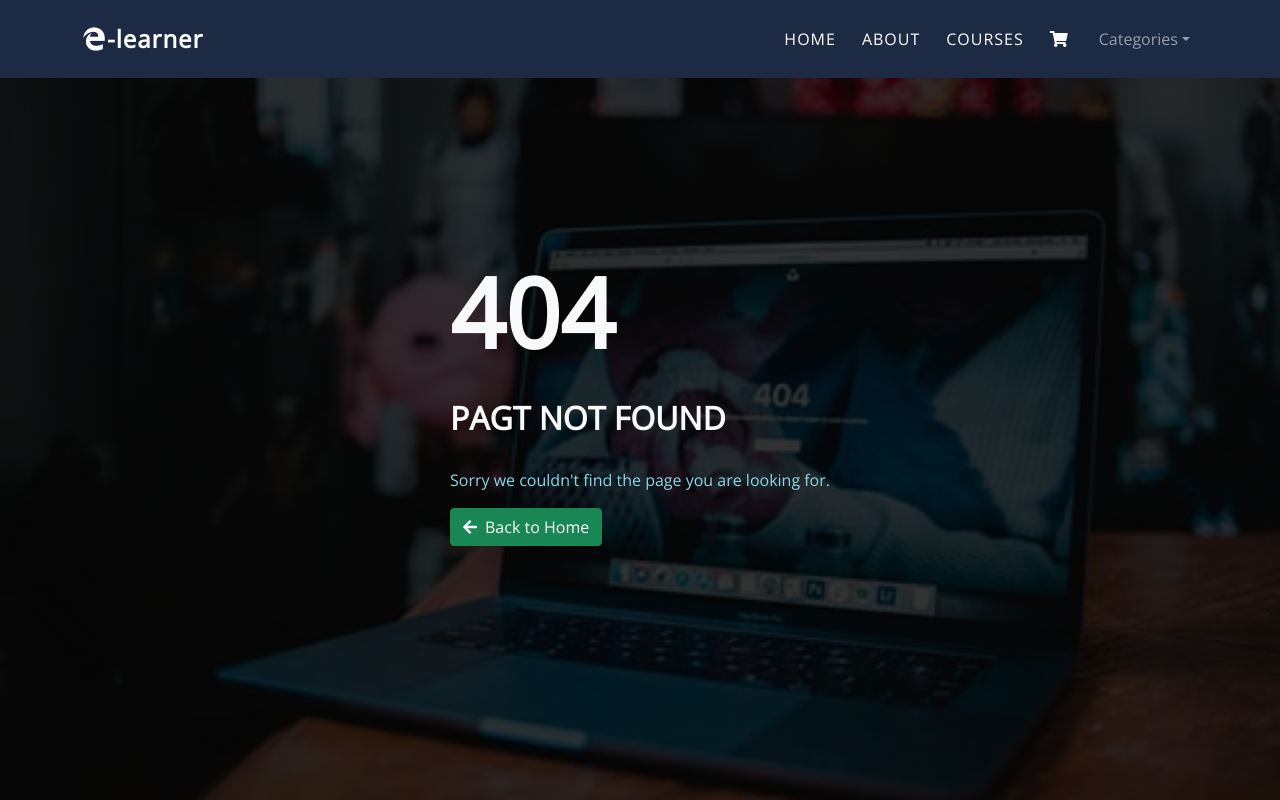
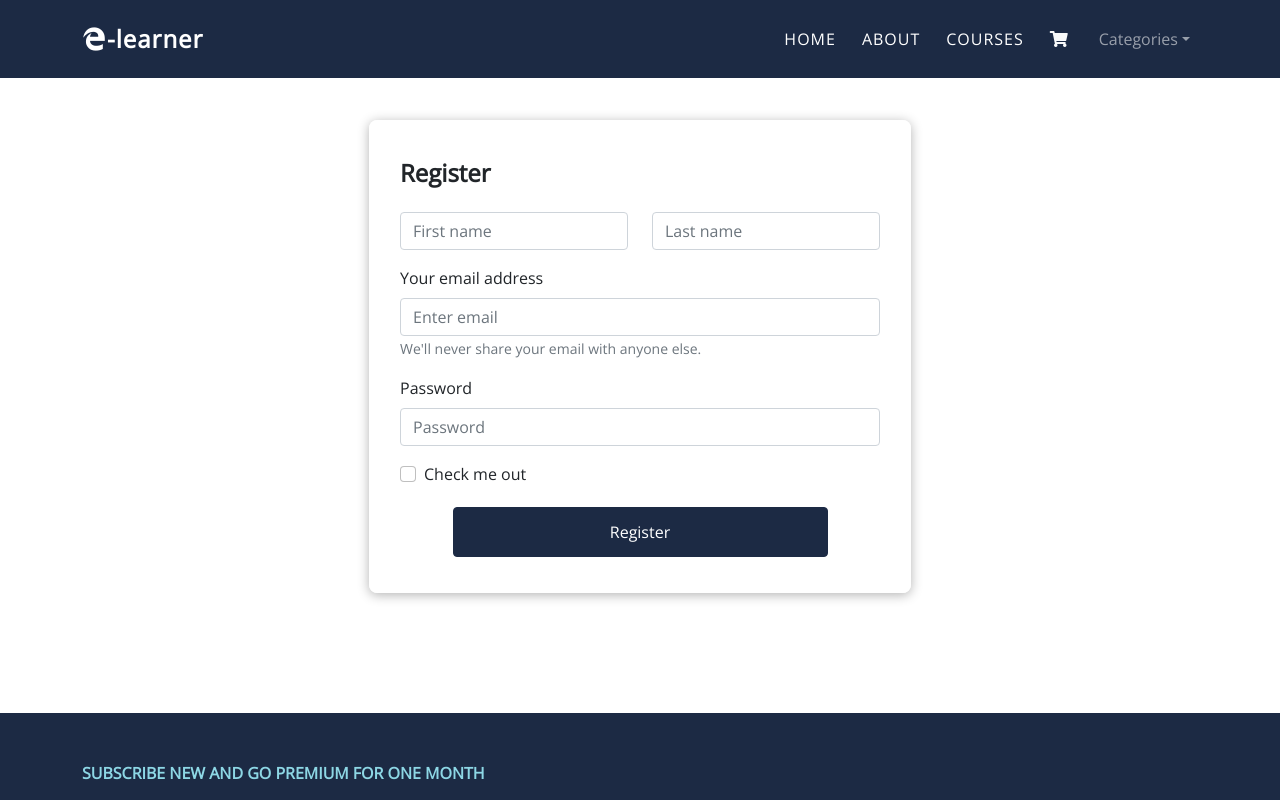
Before and after one commit to smsakawat/E-Learner, a React (Create React App) app: page /signup in a window 1280 px wide. Shown: the top 800 px of the page. Built offline with nearby package versions, Linux system fonts and the light colour scheme.

Commit message:
signup form added

```diff
--- a/src/App.js
+++ b/src/App.js
@@ -9,6 +9,7 @@ import Error from './components/Error/Error';
 import Footer from './components/Footer/Footer';
 import Header from './components/Header/Header';
 import Home from './components/Home/Home';
+import Signup from './components/Signup/Signup';
 
 
 
@@ -26,6 +27,9 @@ function App() {
         </Route>
         <Route exact path='/categories/home'>
           <Home></Home>
+        </Route>
+        <Route exact path='/signup'>
+          <Signup></Signup>
         </Route>
         <Route exact path='/about'>
           <About></About>
--- a/src/components/Categories/Category/Category.css
+++ b/src/components/Categories/Category/Category.css
@@ -1,5 +1,21 @@
 .category-card {
-  border: 1px solid rgb(160, 159, 159);
-  border-radius: 6px;
+  border: 1px solid rgb(209, 208, 208);
+  border-radius: 4px;
   margin: 5px;
 }
+
+.category-img-div {
+  overflow: hidden;
+  display: inline-block;
+}
+.category-img {
+  height: 14rem;
+  width: 265px;
+  transition: transform 0.5s linear;
+}
+
+.category-img:hover {
+  transform: scale(1.15);
+  background-image: linear-gradient(rgba(0, 0, 0, 0.5), rgba(0, 0, 0, 0.7));
+  filter: brightness(50%);
+}
--- a/src/components/Categories/Category/Category.js
+++ b/src/components/Categories/Category/Category.js
@@ -1,4 +1,5 @@
 import React from 'react';
+import { Card } from 'react-bootstrap';
 import Rating from 'react-rating';
 import { addToDb } from '../../LocalDb/LocalDb';
 import './Category.css';
@@ -11,10 +12,8 @@ const Category = ({ category }) => {
     }
     return (
 
-        <div className='row gx-3 p-4 category-card'>
-            <div className='col-md-3'>
-                <img src={img} className='img-fluid' alt="" />
-            </div>
+        <div className='row gx-3 pt-3 px-2 category-card my-3 pb-2'>
+            <div className="category-img-div col-md-3 "><Card.Img src={img} className=' img-fluid category-img' /> </div>
             <div className="course-details text-start col-md-9">
                 <h6 className="fw-bold">{title}</h6>
                 <div className='d-flex justify-content-between align-items-center'>
--- a/src/components/Home/Home.js
+++ b/src/components/Home/Home.js
@@ -1,5 +1,5 @@
 import React from 'react';
-import { Link } from 'react-router-dom';
+import { Link, NavLink } from 'react-router-dom';
 import Courses from '../Courses/Courses';
 import './Home.css';
 
@@ -13,7 +13,7 @@ const Home = () => {
                     <p className='lead mt-3'>Discover thousands of online courses from top universities in the world.</p>
                     <p className='lead'>Anywhere,anytime.Enjoy risk-free with our 30-day moneyback gurantee</p>
                     <div className='d-flex align-items-center'>
-                        <div className="button my-4 me-4"><a href='#' type='button' className='signup-btn'>Sign Up</a>
+                        <div className="button my-4 me-4"><NavLink to='/signup' className='signup-btn'>SIGN UP</NavLink>
                         </div>
                         <Link to='/about' className='link home-link ms-5'>HOW IT WORKS<i className="fas fa-arrow-right secondary-color ms-2"></i></Link>
                     </div>
--- /dev/null
+++ b/src/components/Signup/Signup.css
@@ -0,0 +1,6 @@
+.signup-form {
+  border: 1px solid #fff;
+  border-radius: 8px;
+  box-shadow: 0 2px 12px rgba(0, 0, 0, 0.3);
+  padding: 30px;
+}
--- /dev/null
+++ b/src/components/Signup/Signup.js
@@ -0,0 +1,43 @@
+import React from 'react';
+import { Col, Form, Row } from 'react-bootstrap';
+import './Signup.css';
+
+const Signup = () => {
+    return (
+        <div className='d-flex justify-content-center align-items-center my-5 py-5'>
+            <div className='signup-form text-start my-4'>
+                <Form>
+                    <h4 className='fw-bold py-2 mb-3'>Register</h4>
+                    <Row className='my-3'>
+                        <Col>
+                            <Form.Control placeholder="First name" />
+                        </Col>
+                        <Col>
+                            <Form.Control placeholder="Last name" />
+                        </Col>
+                    </Row>
+                    <Form.Group className="mb-3" controlId="formBasicEmail">
+                        <Form.Label>Your email address</Form.Label>
+                        <Form.Control type="email" placeholder="Enter email" />
+                        <Form.Text className="text-muted">
+                            We'll never share your email with anyone else.
+                        </Form.Text>
+                    </Form.Group>
+
+                    <Form.Group className="mb-3" controlId="formBasicPassword">
+                        <Form.Label>Password</Form.Label>
+                        <Form.Control type="password" placeholder="Password" />
+                    </Form.Group>
+                    <Form.Group className="mb-3" controlId="formBasicCheckbox">
+                        <Form.Check type="checkbox" label="Check me out" />
+                    </Form.Group>
+                    <div className="d-flex justify-content-center align-items-center">
+                        <button className='submit-btn'>Register</button>
+                    </div>
+                </Form>
+            </div>
+        </div>
+    )
+}
+
+export default Signup;
--- a/src/components/SummaryCard/SummaryCard.js
+++ b/src/components/SummaryCard/SummaryCard.js
@@ -6,14 +6,17 @@ const SummaryCard = ({ cart }) => {
 
     let courseTotal = 0;
     let grandTotal = 0;
-    const handlingFee = 20;
+    let handlingFee = 0;
 
     for (const course of cart) {
         const courseFee = parseInt(course.payment);
         courseTotal = courseTotal + courseFee;
+        handlingFee = courseTotal > 0 ? 20 : 0;
         grandTotal = courseTotal + handlingFee;
 
     }
+
+
 
     return (
         <div className='total-container p-4 text-start'>
--- a/src/index.css
+++ b/src/index.css
@@ -77,3 +77,17 @@ code {
 .shoppingcart-btn:hover {
   transform: scale(0.98);
 }
+.submit-btn {
+  padding: 12px 20px;
+  display: inline-block;
+  margin: 5px;
+  background-color: #1c2a44;
+  color: #fff;
+  transition: transform 0.2s ease-out;
+  border: 1px solid #1c2a44;
+  border-radius: 4px;
+  width: 375px;
+}
+.submit-btn:hover {
+  transform: scale(0.98);
+}
```
Also changed, not shown: public/allcourses.json (+45 -1 lines), 1 other file (tests, documents, lock files or other folders).
